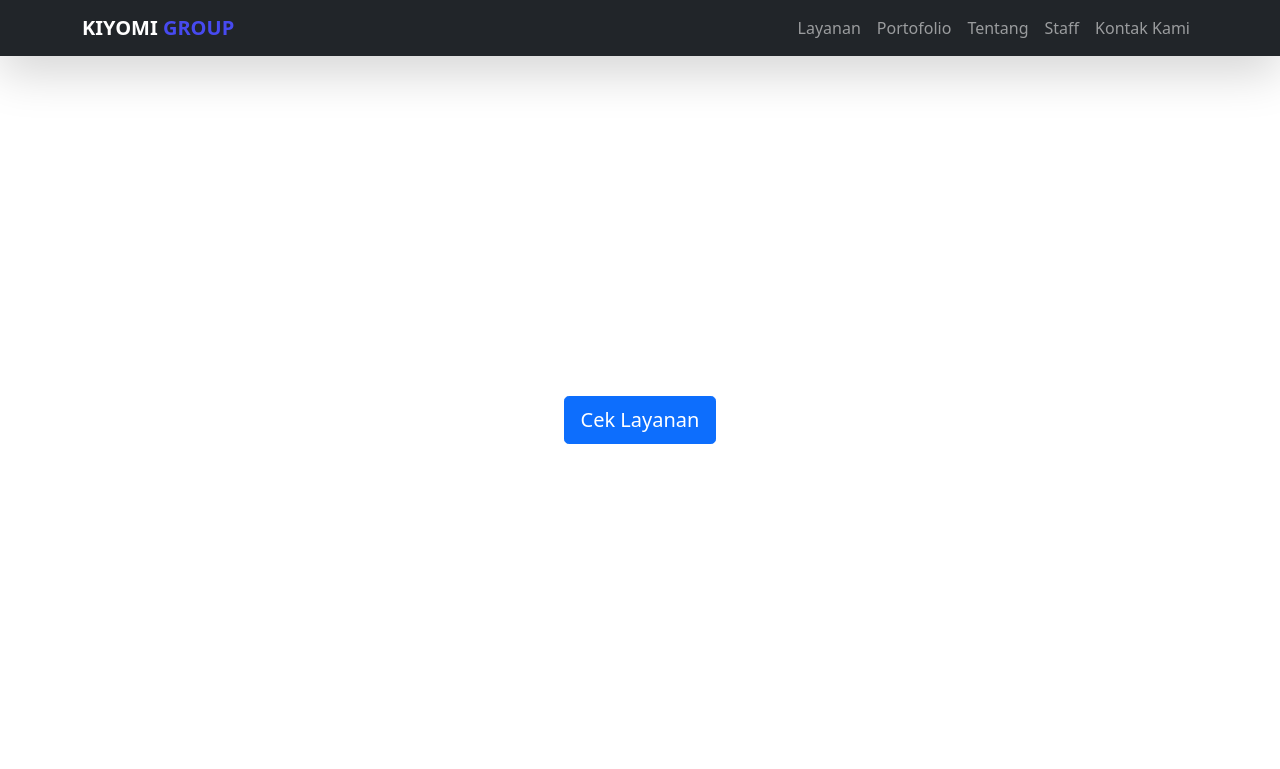
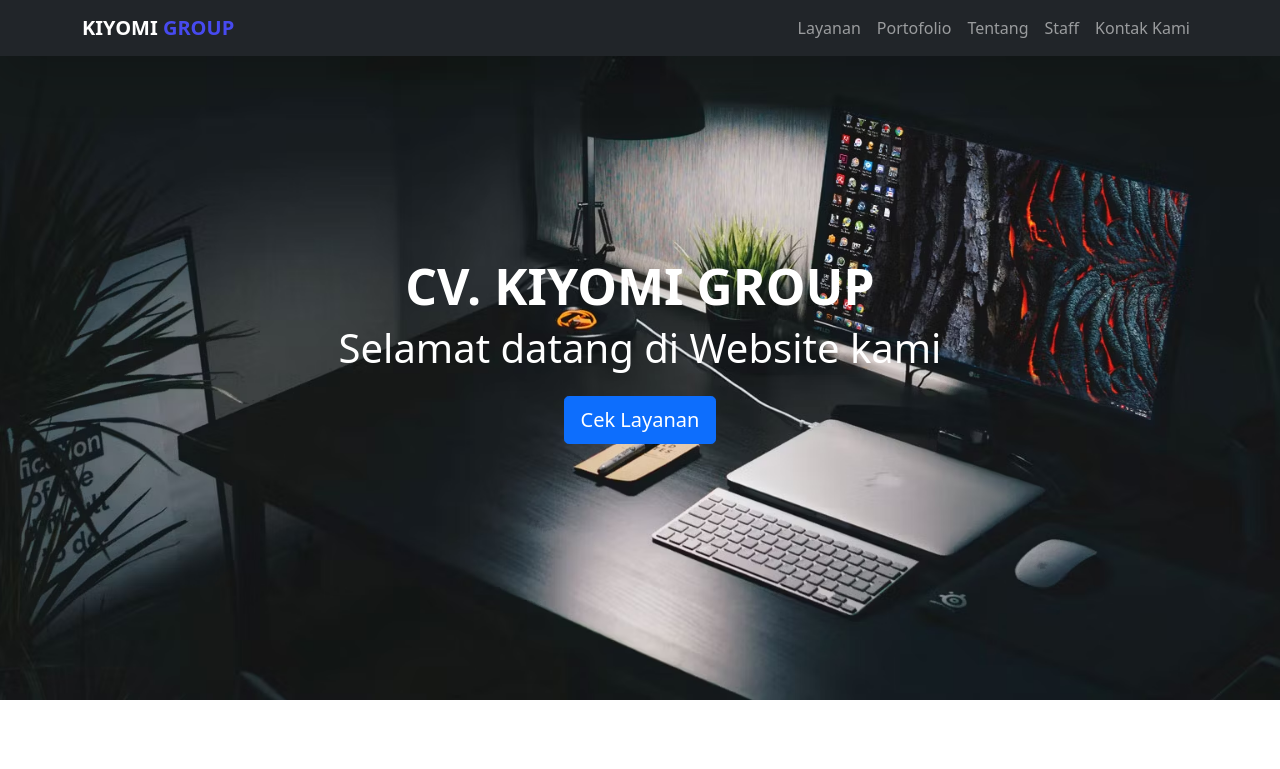
Before and after one commit to Jeroxxx/CV.KIYOMI, a plain HTML site: page index.html in a window 1280 px wide. Shown: the top 769 px of the page. Drawn offline with nearby package versions, Linux system fonts and the light colour scheme.

Commit message:
Update style1.css

```diff
--- a/css/style1.css
+++ b/css/style1.css
@@ -28,7 +28,7 @@
 
 /* Banner */
 .banner {
-    background: url(./img/Banners.avif) no-repeat center;
+    background: url(/img/Banners.avif) no-repeat center;
     background-size: cover;
     padding-top: 20%;
     padding-bottom: 20%;
```
